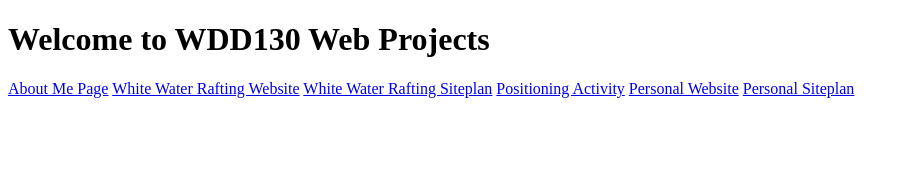
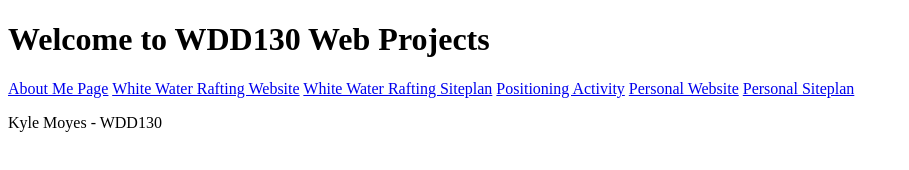
Before and after one commit to Kmoyes/wdd130, a plain HTML site: page aboutme/index.html in a window 1280 px wide. Shown: the whole page, without its empty margins (0-909 px from the left). Drawn offline with Linux system fonts and the light colour scheme.

Commit message:
Added paragrapg to home page

```diff
--- a/aboutme/index.html
+++ b/aboutme/index.html
@@ -16,6 +16,7 @@
   <a href="#">Personal Website</a>
   <a href="#">Personal Siteplan</a>
 </nav>
+<p> Kyle Moyes - WDD130</p>
 
 </body>
 </html>
```
